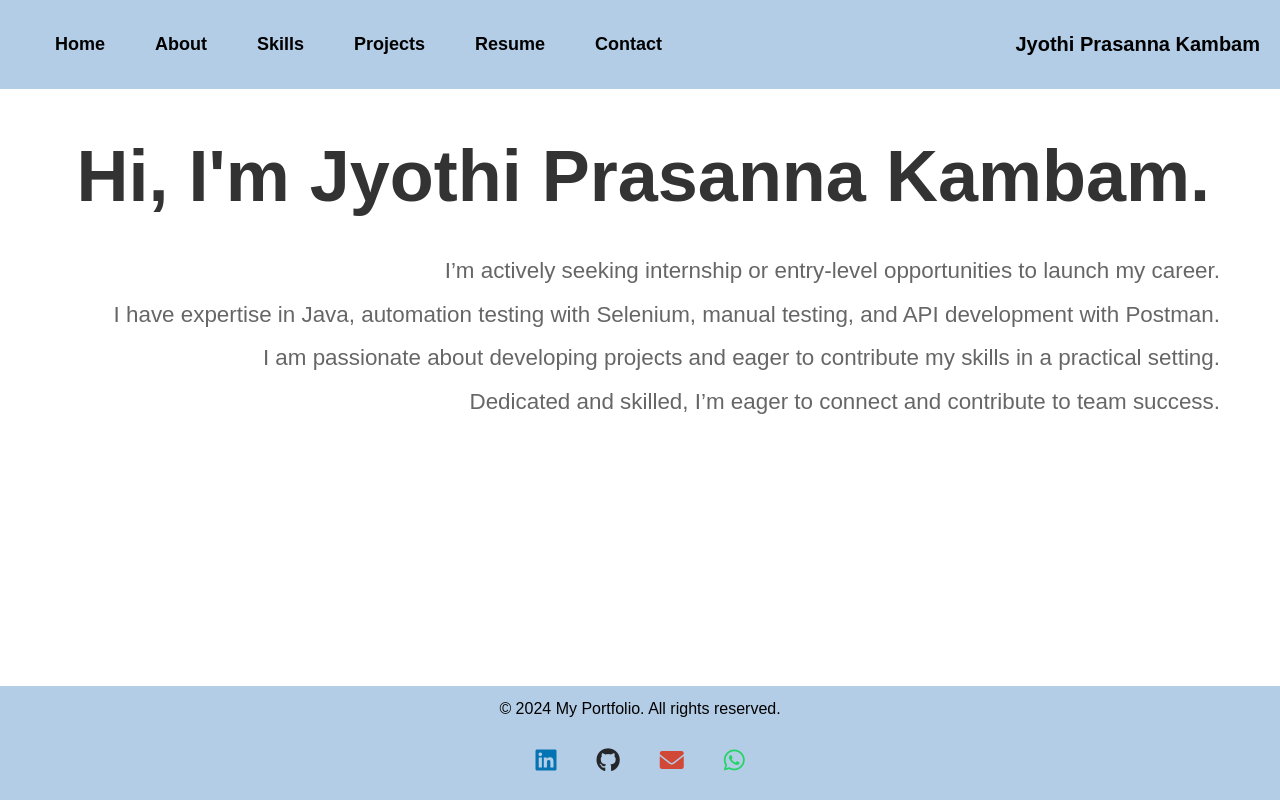
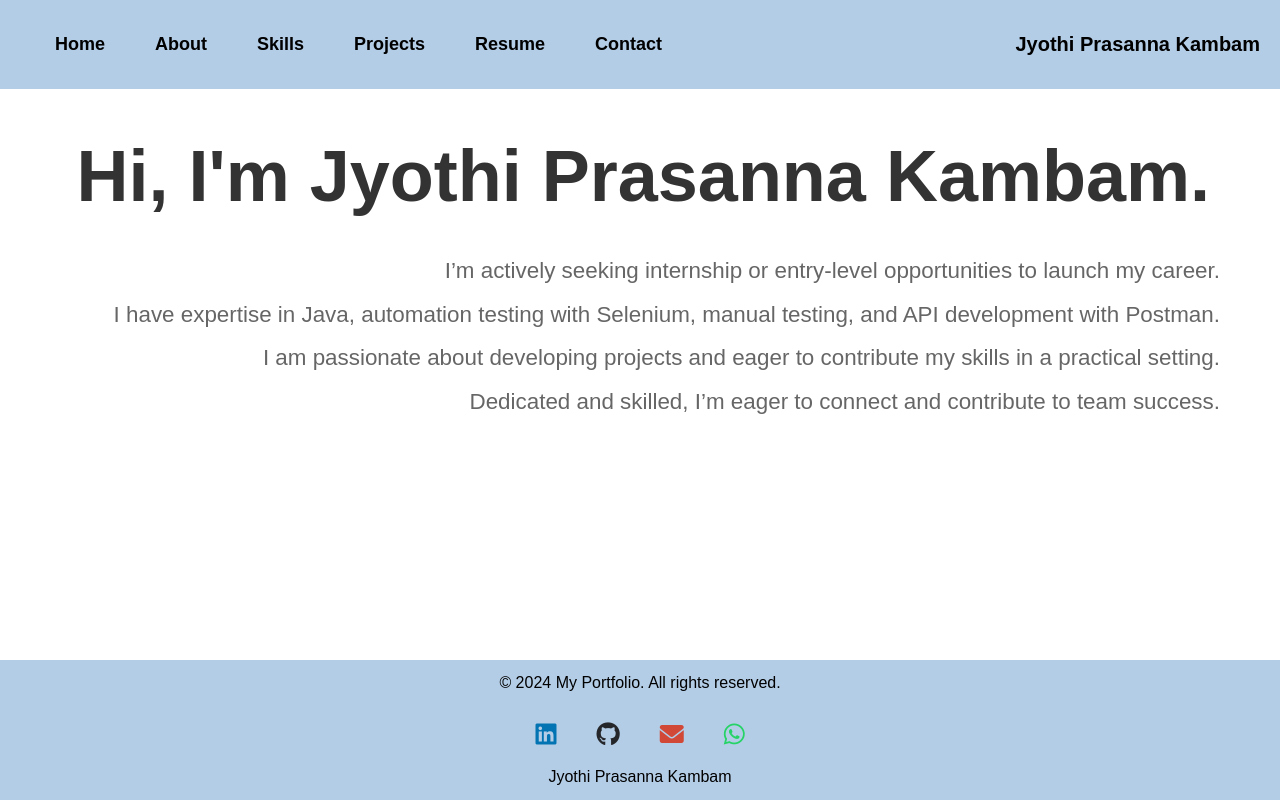
Before and after one commit to Jyothi2828/JyothiPortfolio, a plain HTML site: page index.html in a window 1280 px wide. Drawn offline with Linux system fonts and the light colour scheme.

Commit message:
Update index.html

```diff
--- a/index.html
+++ b/index.html
@@ -76,6 +76,7 @@
                     </a>
                 </li>
             </ul>
+            <p>Jyothi Prasanna Kambam</p>
         </footer>
 
 
```
